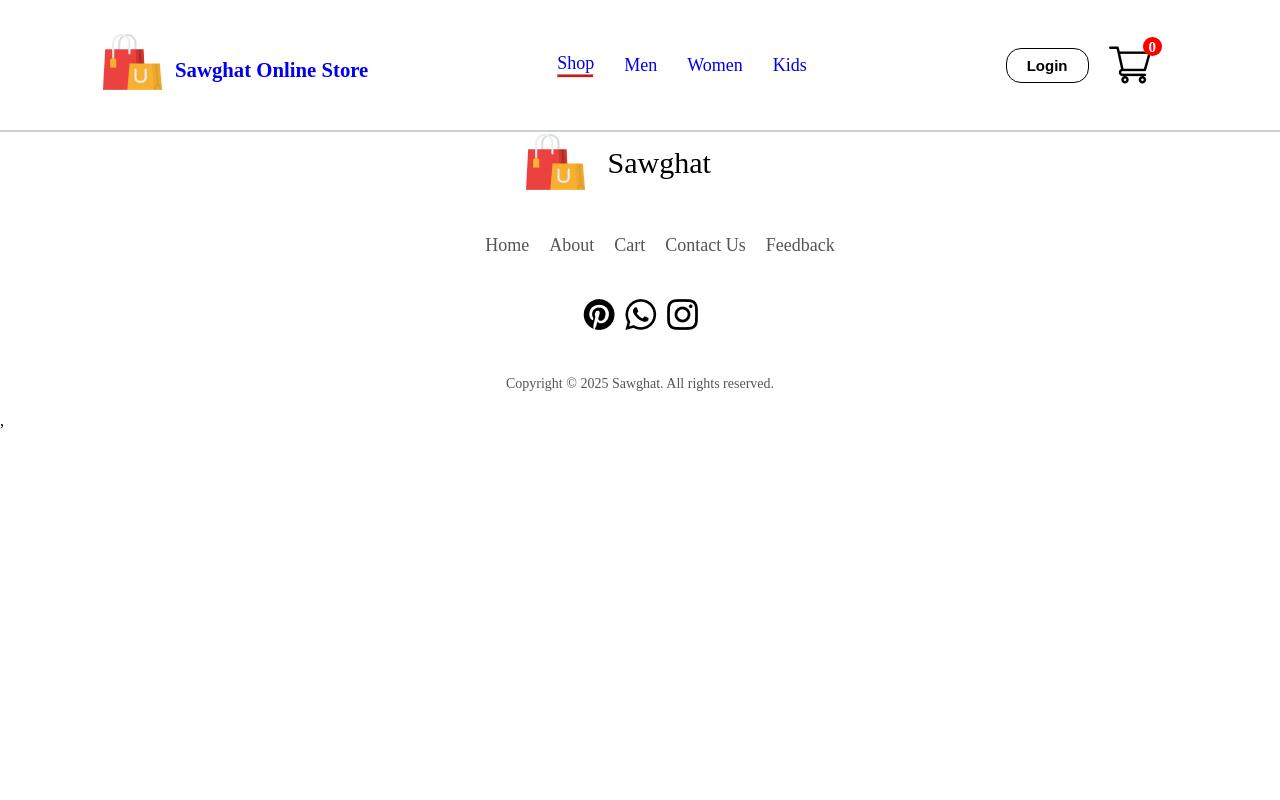
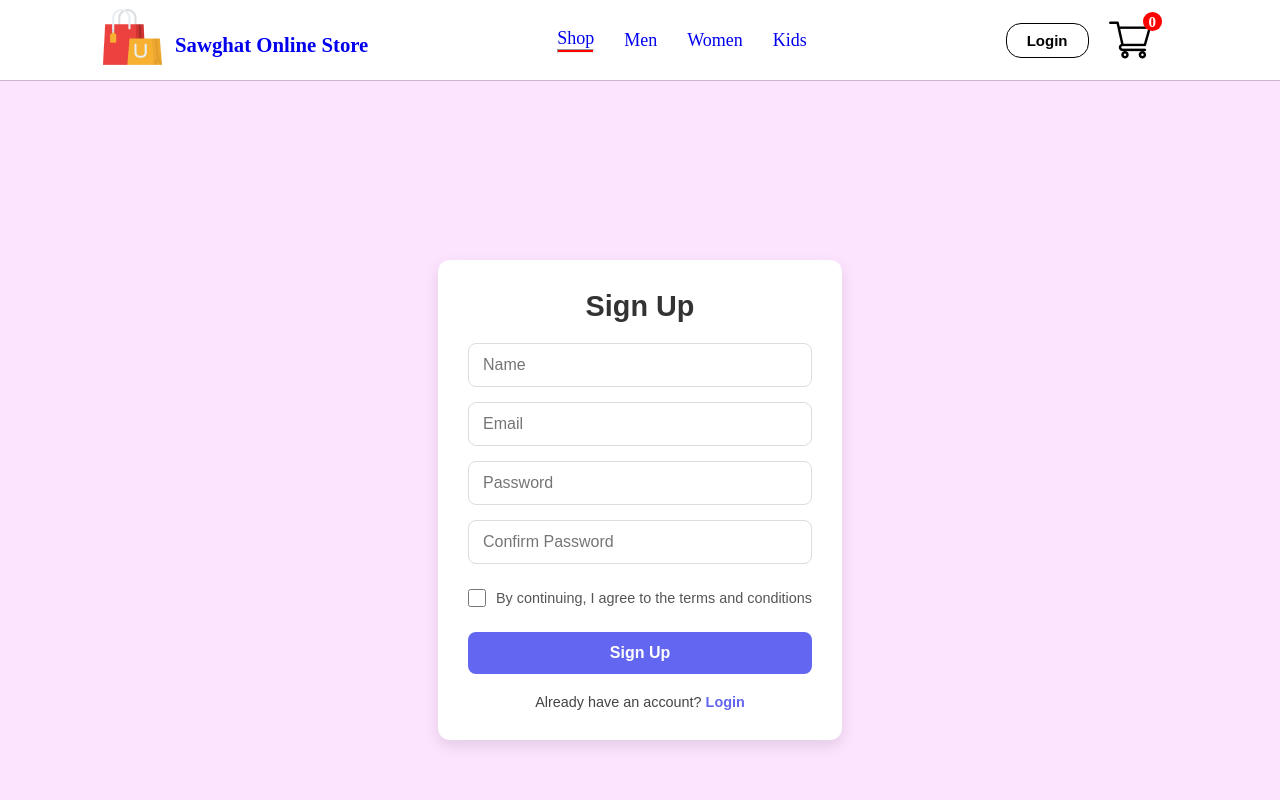
Before and after one commit to Hussain-Royesh/sawghat, a React (Vite) app: page /login in a window 1280 px wide. Shown: the top 800 px of the page. Built offline with nearby package versions, Linux system fonts and the light colour scheme.

Commit message:
Late Everning update

```diff
--- a/src/App.jsx
+++ b/src/App.jsx
@@ -25,6 +25,7 @@ function App() {
         <Route path='/men' element={<ShopCategory banner={man_banner} category ="men"/>}  />
         <Route path='/women' element={<ShopCategory banner={women_banner} category ="women"/>}  />
         <Route path='/kids' element={<ShopCategory banner ={kids_banner} category ="kids"/>}  />
+        <Route path='/product' element={<Product/>}/>
         <Route path=':productID' element={<Product/>}  />
         <Route path='/cart' element={<Cart/>}/>
         <Route path='/login' element={<LoginSignUp/>}/>
--- a/src/Components/Navbar/Navbar.css
+++ b/src/Components/Navbar/Navbar.css
@@ -5,11 +5,11 @@
     align-items: center;
    margin: 0px 0px 0px 0px;
    padding: 0px 0px 0px 0px;
-   box-shadow: 0 0px 0px 0 rgba(0, 0, 0, 0.2), 0 2px 0px 0 rgba(0, 0, 0, 0.19);
+   box-shadow: 0 0px 0px 0 rgba(0, 0, 0, 0.2), 0 1px 0px 0 rgba(0, 0, 0, 0.19);
    position: sticky;
    top: 0;
    z-index: 100;
-    height: 130px;
+    height: 80px;
 }
    .logo{
     display: flex;
--- /dev/null
+++ b/src/Pages/CSS/LoginSignUp.css
@@ -0,0 +1,95 @@
+
+.general {
+ background: #fce3fe;
+  min-height: 100vh;
+  display: flex;
+  justify-content: center;
+  align-items: center;
+  padding: 20px;
+}
+.login-signup {
+  max-width: 400px;
+  margin: 50px auto;
+  padding: 30px;
+  background-color: white;
+  border-radius: 12px;
+  box-shadow: 0 6px 15px rgba(0, 0, 0, 0.1);
+  font-family: sans-serif;
+}
+
+.login-signup h4 {
+  text-align: center;
+  font-size: 1.8rem;
+  font-weight: bold;
+  margin-bottom: 20px;
+  color: #333;
+}
+
+.login-signup-input-field {
+  display: flex;
+  flex-direction: column;
+  gap: 15px;
+}
+
+.login-signup-input-field input {
+  padding: 12px 14px;
+  border: 1px solid #ddd;
+  border-radius: 8px;
+  font-size: 1rem;
+  transition: all 0.2s ease;
+}
+
+.login-signup-input-field input:focus {
+  outline: none;
+  border-color: #6366f1; /* Indigo */
+  box-shadow: 0 0 0 3px rgba(99, 102, 241, 0.2);
+}
+
+.login-signup-input-field button {
+  margin-top: 10px;
+  padding: 12px;
+  font-size: 1rem;
+  font-weight: bold;
+  background: #6366f1; /* Indigo */
+  color: #fff;
+  border: none;
+  border-radius: 8px;
+  cursor: pointer;
+  transition: background 0.2s ease;
+}
+
+.login-signup-input-field button:hover {
+  background: #4f46e5; /* Darker Indigo */
+}
+
+.login-signup-continue {
+  display: flex;
+  align-items: center;
+  gap: 10px;
+  font-size: 0.9rem;
+  color: #555;
+  margin-top: 10px;
+}
+
+.login-signup-continue input[type="checkbox"] {
+  width: 18px;
+  height: 18px;
+  cursor: pointer;
+}
+
+.login-signup-already {
+  margin-top: 20px;
+  text-align: center;
+  font-size: 0.9rem;
+  color: #444;
+}
+
+.login-signup-already span {
+  color: #6366f1;
+  font-weight: bold;
+  cursor: pointer;
+}
+
+.login-signup-already span:hover {
+  text-decoration: underline;
+}
--- a/src/Pages/LoginSignUp.jsx
+++ b/src/Pages/LoginSignUp.jsx
@@ -1,10 +1,38 @@
 import React from 'react'
 
+import './CSS/LoginSignUp.css'
 const LoginSignUp = () => {
   return (
-    <div>
+  <div className="general">
+  <div className="login-signup">
+  <h4>Sign Up</h4>
 
+  <form className="login-signup-input-field">
+    <input type="text" placeholder="Name" required />
+    <input type="email" placeholder="Email" required />
+    <input type="password" placeholder="Password"  required/>
+    <input type="password" placeholder="Confirm Password" required />
+
+    <div className="login-signup-continue">
+      <input type="checkbox" id="agree" />
+      <label htmlFor="agree">
+        By continuing, I agree to the terms and conditions
+      </label>
     </div>
+
+    <button type="submit">Sign Up</button>
+  </form>
+
+  <div className="login-signup-already">
+    <p>
+      Already have an account?{" "}
+      <span className="login-link">Login</span>
+    </p>
+  </div>
+</div>
+
+</div>
+
   )
 }
 
```
